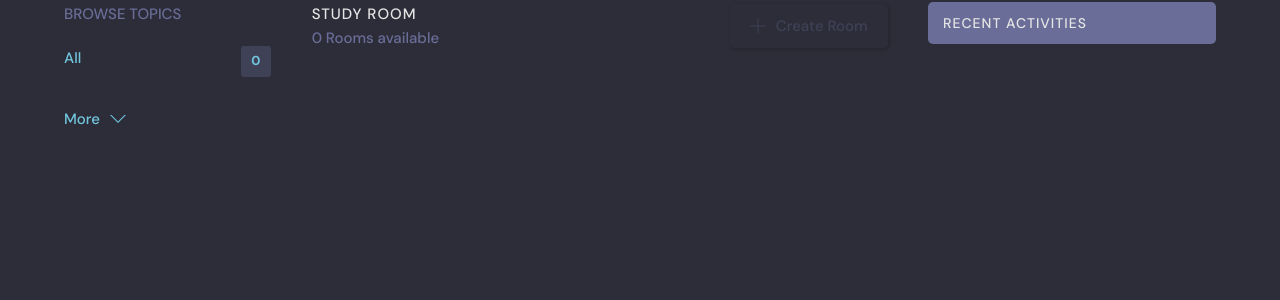
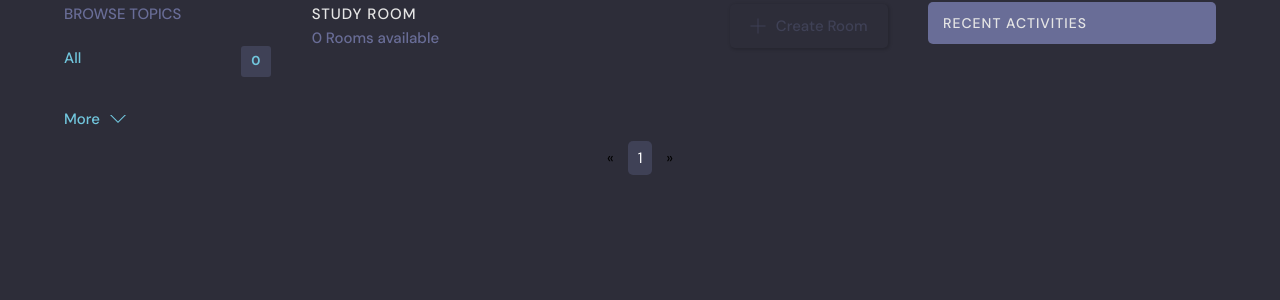
Before and after one commit to sheharyarahmad842/studybud, a Django app: page / in a window 1280 px wide. Shown: the part 98-398 px from the top of the page. Run offline with Django 4.2, Linux system fonts and the light colour scheme; data that the repository does not hold is empty; parts of the project's set-up code (start-up, migrations or seed data) failed here and were passed over.

Commit message:
Add pagination on index page

```diff
--- a/base/views.py
+++ b/base/views.py
@@ -12,6 +12,7 @@ class RoomListView(ListView):
     model = Room
     template_name = "base/index.html"
     context_object_name = "room_list"
+    paginate_by = 5
 
     def get_queryset(self, *args, **kwargs):
         query = self.request.GET.get("q")
--- a/static/css/style.css
+++ b/static/css/style.css
@@ -426,6 +426,7 @@ a {
 
 .layout {
   margin-top: 2.4rem;
+  margin-bottom: 1rem;
 }
 
 .layout > .container {
@@ -1199,3 +1200,43 @@ a {
   color: var(--color-main);
   font-weight: 1.4rem;
 }
+
+
+/* Pagination Components */
+
+#wrapper {
+  margin: 0 auto;
+  display: block;
+  width: 960px;
+  padding-bottom: 20px;
+}
+
+#pagination {
+  margin: 0;
+  padding: 0;
+  text-align: center
+}
+#pagination li {
+  display: inline
+}
+#pagination li a {
+  display: inline-block;
+  text-decoration: none;
+  padding: 5px 10px;
+  color: #000
+}
+
+/* Active and Hoverable Pagination */
+#pagination li a {
+  border-radius: 5px;
+  -webkit-transition: background-color 0.3s;
+  transition: background-color 0.3s
+
+}
+#pagination li a.active {
+  background-color: #3f4156;
+  color: #fff
+}
+#pagination li a:hover:not(.active) {
+  background-color: #ddd;
+}
--- a/templates/base/index.html
+++ b/templates/base/index.html
@@ -63,4 +63,29 @@
     </div>
   </main>
 
+  <div id="wrapper">
+      <!--Active and Hoverable Pagination-->
+        <ul id="pagination">
+          {% if page_obj.has_previous %}
+            <li><a class="" href="?page={{ page_obj.previous_page_number }}">«</a></li>
+          {% else %}
+            <li><a class="" href="{% url 'base:index' %}">«</a></li>
+          {% endif %}
+
+          {% for i in page_obj.paginator.page_range %}
+            {% if page_obj.number == i %}
+              <li><a href="?page={{ i }}" class="active">{{ i }}</a></li>
+            {% else %}
+              <li><a href="?page={{ i }}">{{ i }}</a></li>
+            {% endif %}
+          {% endfor %}
+
+          {% if page_obj.has_next %}
+            <li><a class="" href="?page={{ page_obj.next_page_number }}">»</a></li>
+          {% else %}
+            <li><a href="{% url 'base:index' %}">»</a></li>
+          {% endif %}
+        </ul>
+  </div><!--wrapper-->
+
 {% endblock content %}
```
